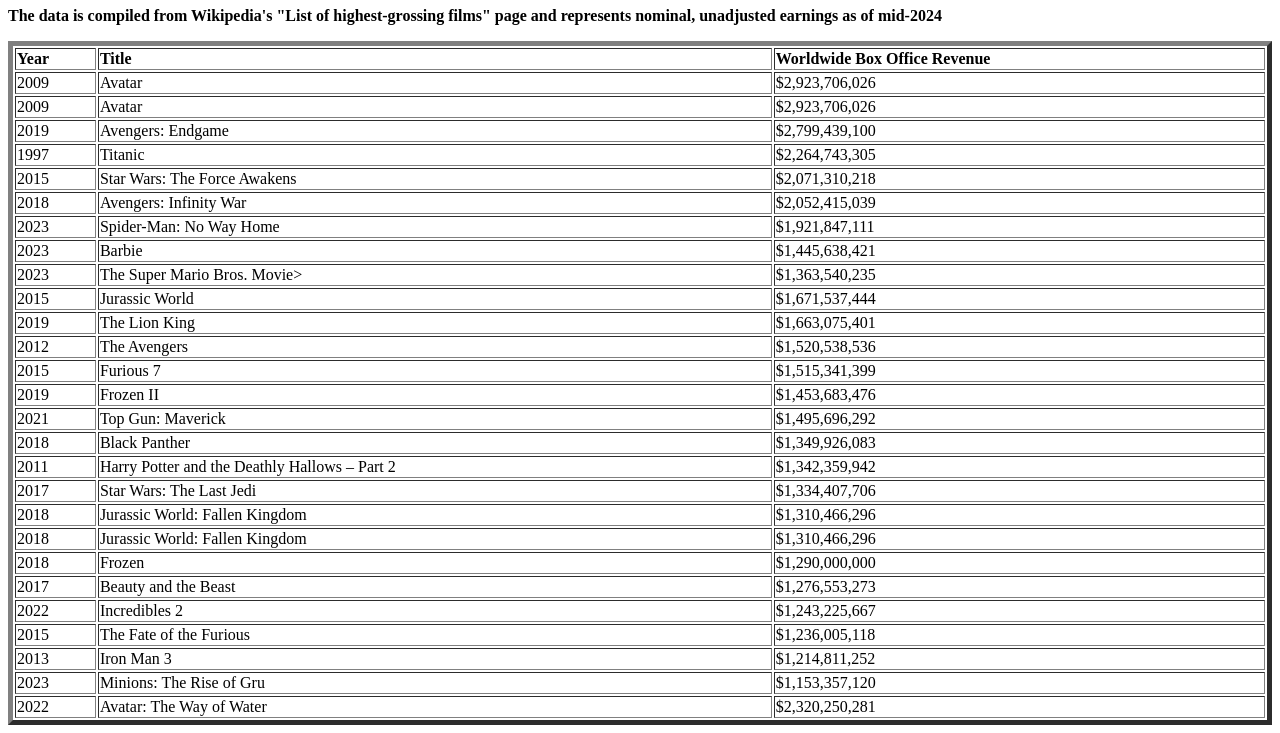
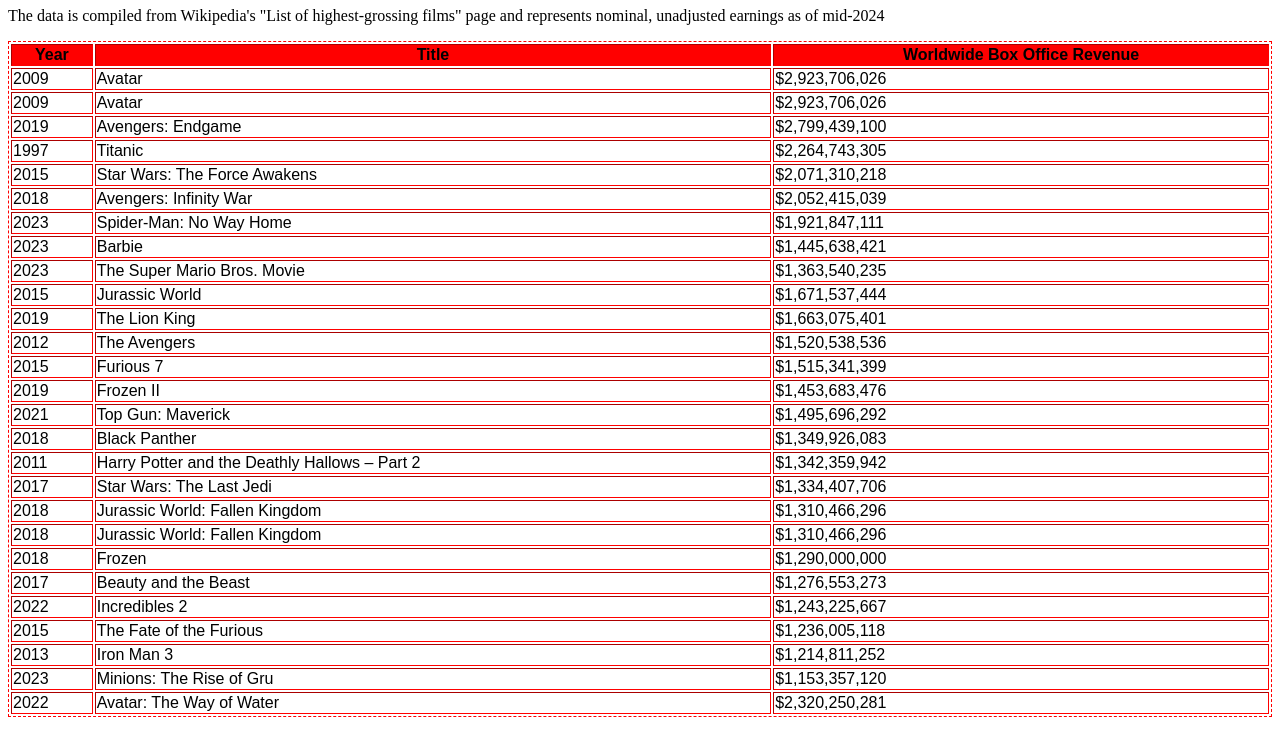
Before and after one commit to MsiziZuke-ITvarsity/tables-and-menus-assignment, a plain HTML site: page index.html in a window 1280 px wide. Shown: the part 73-806 px from the top of the page. Drawn offline with Linux system fonts and the light colour scheme.

Commit message:
Add files via upload

```diff
--- a/index.html
+++ b/index.html
@@ -1,17 +1,17 @@
 <!DOCTYPE html>
 <html>
       <head>
-
+<link rel="stylesheet" href="style.css">
       </head>
       <h1 style="border: 10cap;">TOP 25 HIGHEST GROWING MOVIES OF ALL THE TIME</h1>
-      <p><b>The data is compiled from Wikipedia's "List of highest-grossing films" page and represents nominal, unadjusted earnings as of mid-2024</b></p>
+      <p>The data is compiled from Wikipedia's "List of highest-grossing films" page and represents nominal, unadjusted earnings as of mid-2024</p>
 
       <body>
             <table border="5"style="width: 100%;" >
                   <tr>
-                      <td><b>Year</b></td>
-                      <td><b>Title</b></td>
-                      <td><b>Worldwide Box Office Revenue</b></td>
+                      <th><b>Year</b></th>
+                      <th><b>Title</b></th>
+                      <th><b>Worldwide Box Office Revenue</b></th>
 
                    </tr>
 
@@ -55,7 +55,7 @@
                        <td>$1,445,638,421</td>
                        </tr>
                        <td>2023</td>
-                       <td>The Super Mario Bros. Movie></td>
+                       <td>The Super Mario Bros. Movie</td>
                        <td>$1,363,540,235</td>
                        </tr>
                        <tr>
```
